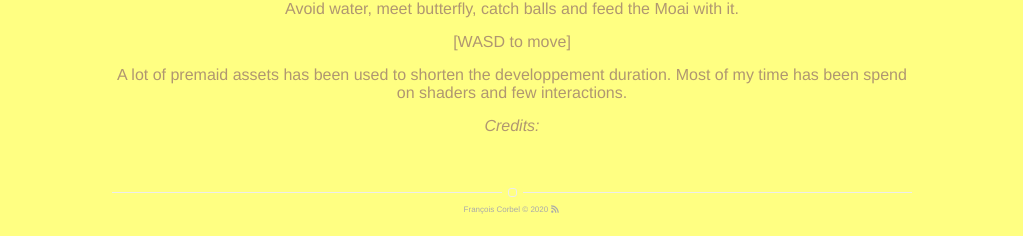
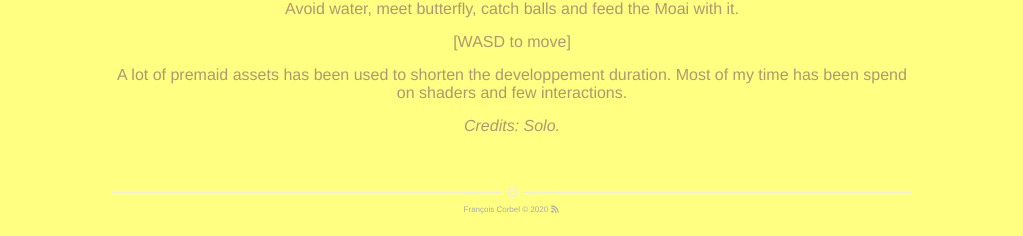
Before and after one commit to fcvalise/fcvalise.github.io, a Jekyll site: the page built from _posts/2020-05-18-fennec.markdown, in a window 1280 px wide. Shown: the part 887-1123 px from the top of the page, without its empty margins (128-1151 px from the left). Built offline with Jekyll 4.4.1, drawn with Linux system fonts in a browser that asks for light colours; nearby versions of some CDN libraries; part of the change alters nothing that is shown.

Commit message:
Update fennec & credit

```diff
--- a/_includes/credit.html
+++ b/_includes/credit.html
@@ -1,6 +1,8 @@
 <div class="text credit general-margin">
     Credits:
+    {% assign isMember = 'no' %}
     {% for member in page.team %}
+    {% assign isMember = 'yes' %}
     {% if member.website != null %}
     <a alt="{{ member.website }}" href="{{ member.website }}" target="_blank">{{ member.name }}</a> ({{ member.role }})
     {% else %}
@@ -8,5 +10,5 @@
     {% endif %}
     {% if forloop.last == true %}and me.{% else %}, {% endif %}
     {% endfor %}
-    {% if forloop.length == 0 %} Solo. {% endif %}
+    {% if isMember == 'no' %} Solo. {% endif %}
 </div>
--- a/_posts/2020-04-16-fennec.markdown
+++ b/_posts/2020-05-18-fennec.markdown
@@ -13,7 +13,7 @@ layout: post
 tags: [Windows, MacOS, C#, Unity]
 projects: true
 hidden: true # don't count this post in blog pagination
-category: Prototype / School
+category: Game Jam
 sources:
 ---
 <div class="general-margin full-width">
```
